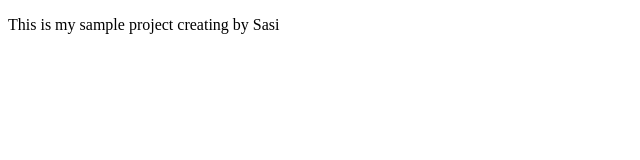
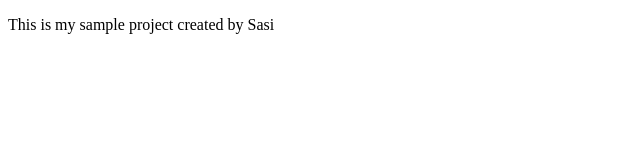
Before and after one commit to Sasi2344/java, a plain HTML site: page index.html in a window 1280 px wide. Shown: the full height of the page, 0-640 px from the left. Drawn offline with Linux system fonts and the light colour scheme.

Commit message:
index.html

```diff
--- a/index.html
+++ b/index.html
@@ -6,7 +6,7 @@
     <title>Document</title>
 </head>
 <body>
-    <p>This is my sample project creating by Sasi</p>
+    <p>This is my sample project created by Sasi</p>
 </body>
 
 </html>
```
